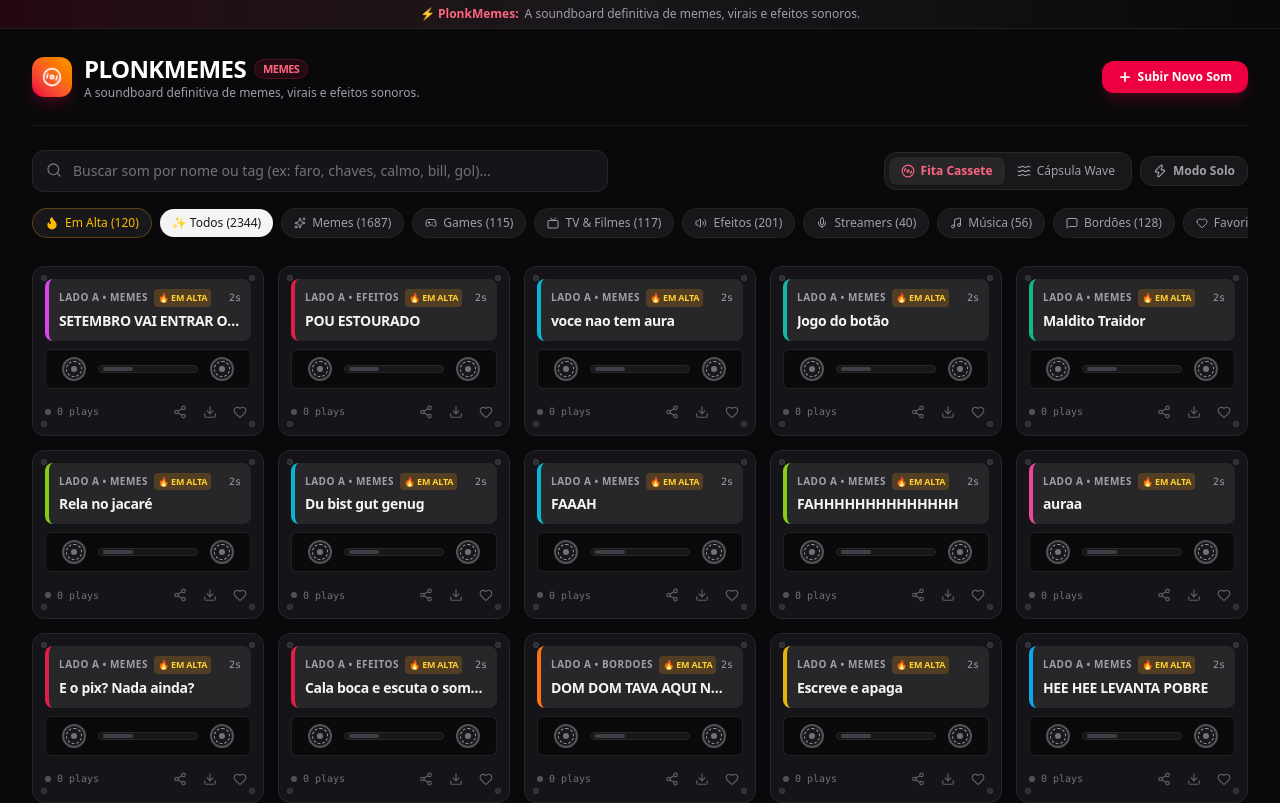
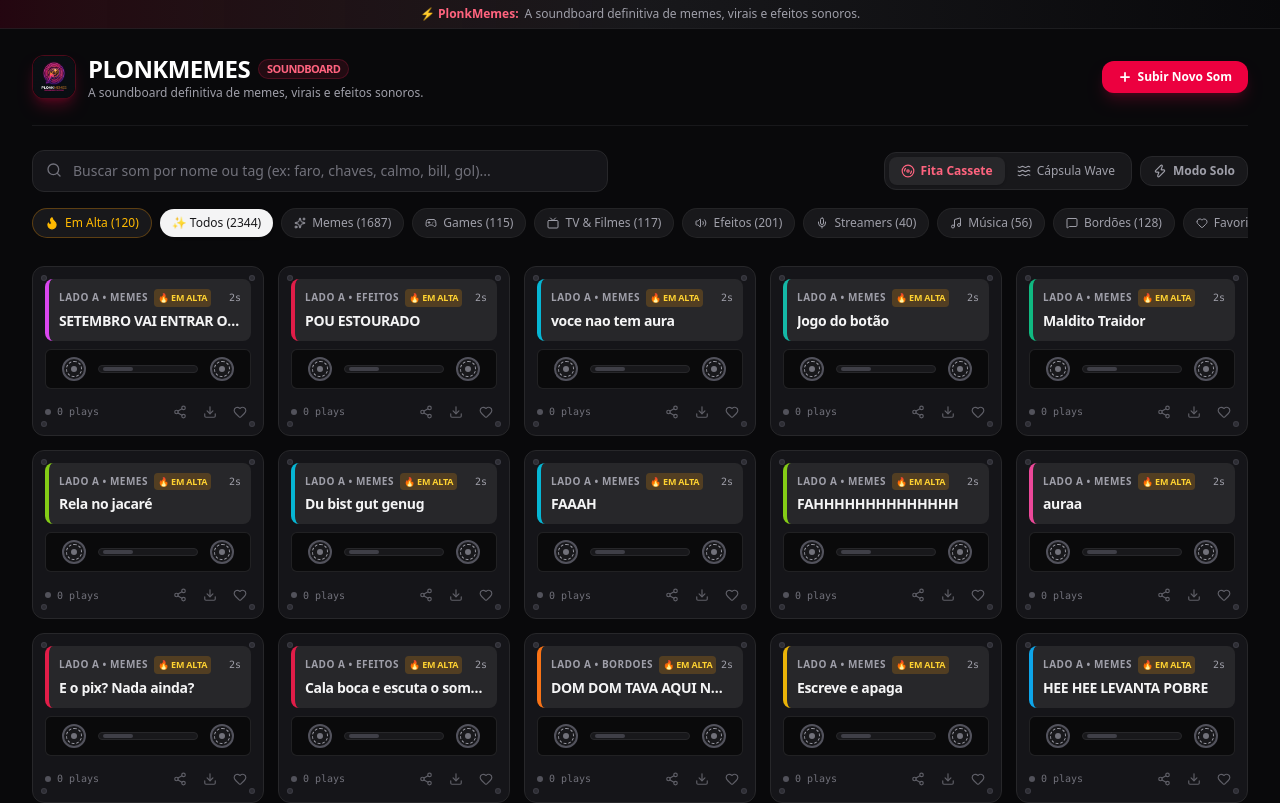
Before and after one commit to lnrdleao/plonkmemes, a Next.js app: page / in a window 1280 px wide. Shown: the top 803 px of the page. Built offline with nearby package versions, Linux system fonts and the light colour scheme.

Commit message:
feat: add official PlonkMemes logo to branding, navbar and open graph metadata

```diff
--- a/app/layout.tsx
+++ b/app/layout.tsx
@@ -2,8 +2,18 @@
 import './globals.css';
 
 export const metadata: Metadata = {
+  metadataBase: new URL('https://plonkmemes.vercel.app'),
   title: 'PlonkMemes - A Soundboard Definitiva de Memes & Efeitos',
   description: 'A soundboard definitiva de memes, virais e efeitos sonoros com reprodução instantânea.',
+  icons: {
+    icon: '/logo.png',
+    apple: '/logo.png',
+  },
+  openGraph: {
+    title: 'PlonkMemes - Soundboard de Memes & Efeitos',
+    description: 'Mais de 2.300 áudios e memes prontos para tocar em lives, Discord e zueiras.',
+    images: ['/logo.jpg'],
+  },
 };
 
 export default function RootLayout({
--- a/app/page.tsx
+++ b/app/page.tsx
@@ -199,14 +199,19 @@
         <header className="flex flex-col md:flex-row md:items-center md:justify-between gap-4 pb-6 border-b border-zinc-900">
           <div>
             <div className="flex items-center gap-3">
-              <div className="w-10 h-10 rounded-xl bg-gradient-to-tr from-rose-600 to-amber-500 flex items-center justify-center shadow-lg shadow-rose-600/20">
-                <Disc3 className="w-5 h-5 text-white animate-spin" style={{ animationDuration: '6s' }} />
+              <div className="relative w-11 h-11 rounded-xl overflow-hidden border border-rose-500/30 shadow-lg shadow-rose-600/25 bg-black shrink-0">
+                {/* eslint-disable-next-line @next/next/no-img-element */}
+                <img
+                  src="/logo.png"
+                  alt="PlonkMemes Logo"
+                  className="w-full h-full object-cover"
+                />
               </div>
               <div>
                 <h1 className="text-2xl font-black tracking-tight text-white flex items-center gap-2">
                   PLONKMEMES
                   <span className="text-[11px] font-bold px-2 py-0.5 rounded-full bg-rose-500/10 text-rose-400 border border-rose-500/20">
-                    MEMES
+                    SOUNDBOARD
                   </span>
                 </h1>
                 <p className="text-xs text-zinc-400">
```
Also changed, not shown: public/logo.jpg (added), public/logo.png (added).
